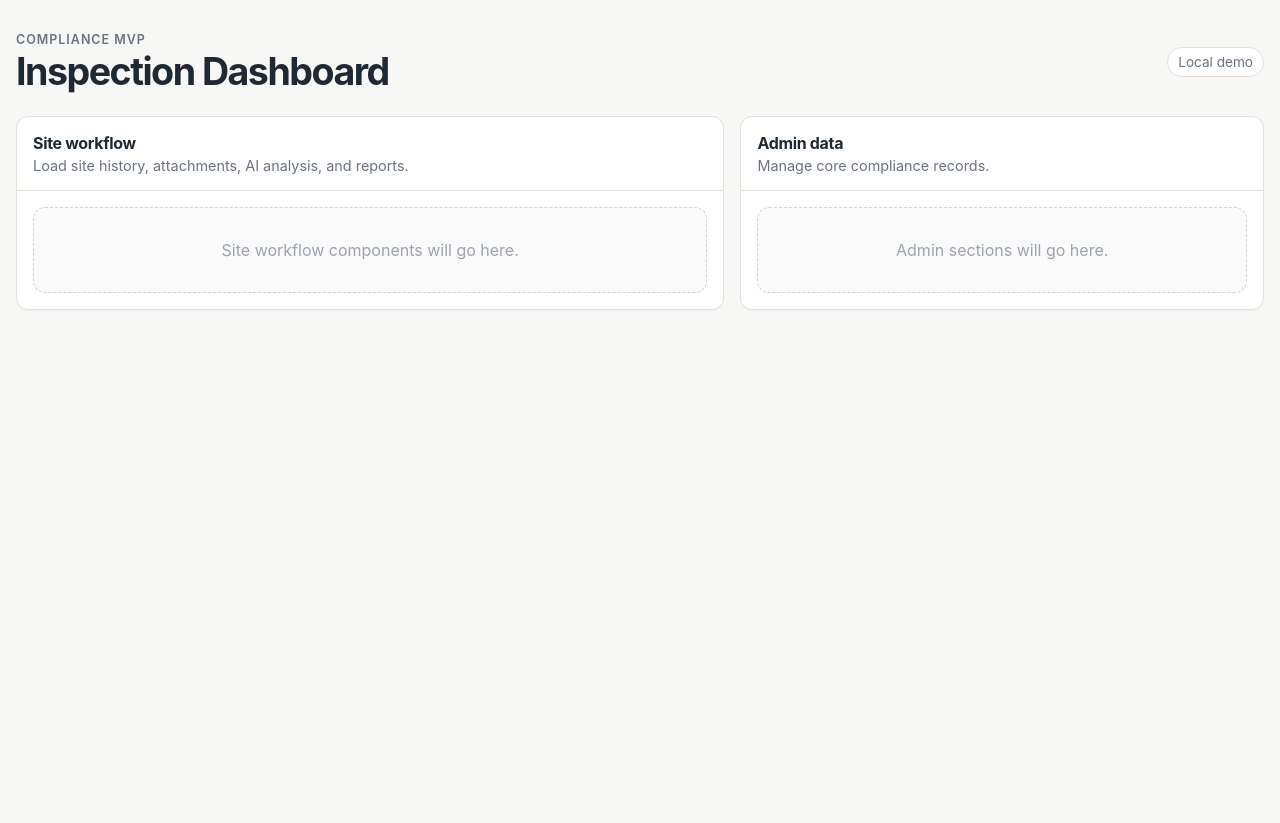
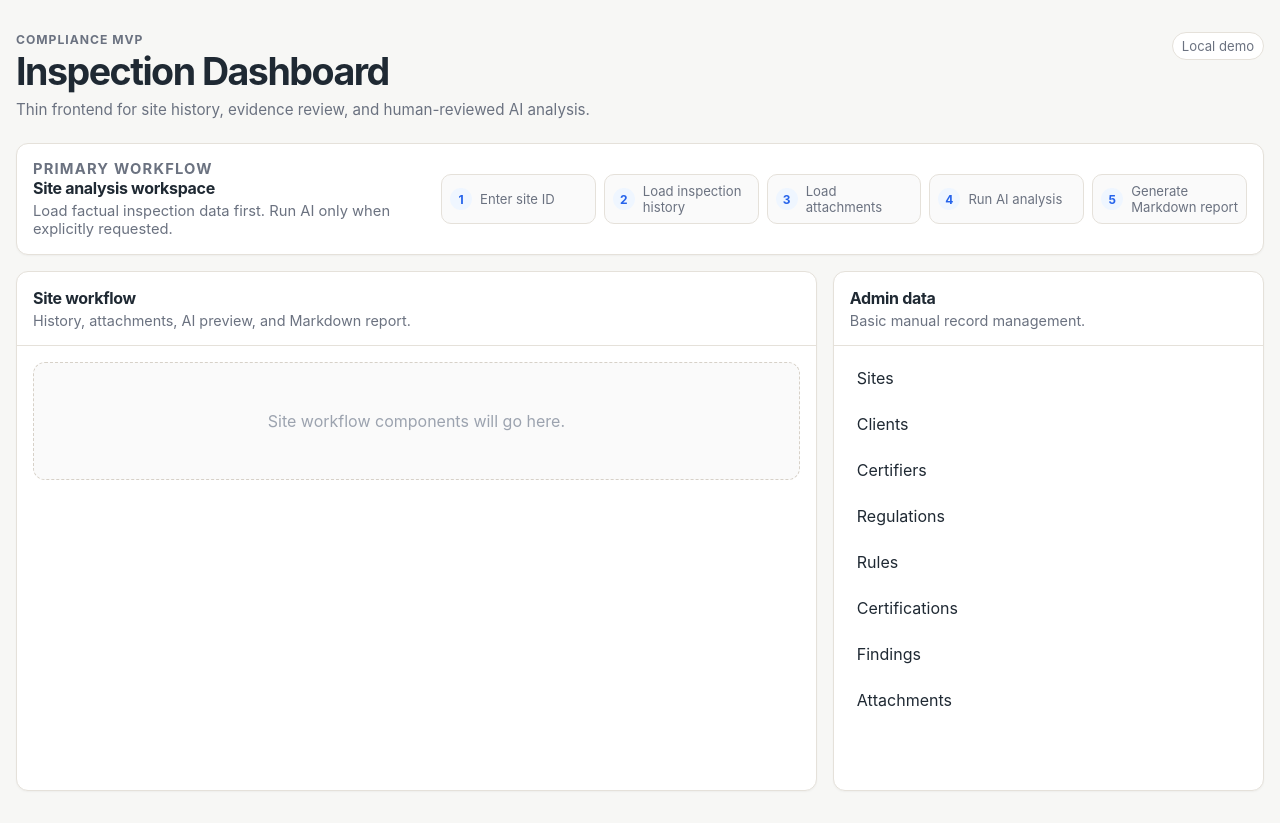
Before and after one commit to elliottbache/compliance, a React (Vite) app in the folder frontend/: page / in a window 1280 px wide. Before the commit the page ends 800 px from the top, so only its background shows below. Built offline with nearby package versions, Linux system fonts and the light colour scheme.

Commit message:
feat(frontend): enhance inspection dashboard with workflow and admin sections

```diff
--- a/frontend/src/App.css
+++ b/frontend/src/App.css
@@ -24,6 +24,8 @@
   --danger-soft: #fef2f2;
   --success: #15803d;
   --success-soft: #f0fdf4;
+  --warning: #92400e;
+  --warning-soft: #fffbeb;
   --radius: 12px;
   --shadow: 0 1px 2px rgb(0 0 0 / 0.04);
 }
@@ -50,6 +52,11 @@ button {
   cursor: pointer;
 }
 
+button:disabled {
+  cursor: not-allowed;
+  opacity: 0.6;
+}
+
 .app-shell {
   width: min(1280px, calc(100% - 32px));
   margin: 0 auto;
@@ -58,7 +65,7 @@ button {
 
 .app-header {
   display: flex;
-  align-items: center;
+  align-items: flex-start;
   justify-content: space-between;
   gap: 16px;
   margin-bottom: 24px;
@@ -67,20 +74,21 @@ button {
 .eyebrow {
   margin: 0 0 4px;
   color: var(--text-muted);
-  font-size: 0.78rem;
-  font-weight: 600;
+  font-size: 0.76rem;
+  font-weight: 700;
   letter-spacing: 0.08em;
   text-transform: uppercase;
 }
 
 h1,
 h2,
+h3,
 p {
   margin-top: 0;
 }
 
 h1 {
-  margin-bottom: 0;
+  margin-bottom: 8px;
   font-size: clamp(1.75rem, 3vw, 2.35rem);
   line-height: 1.1;
   letter-spacing: -0.04em;
@@ -92,23 +100,100 @@ h2 {
   letter-spacing: -0.02em;
 }
 
+h3 {
+  margin-bottom: 6px;
+  font-size: 0.95rem;
+}
+
 p {
   color: var(--text-muted);
 }
 
-.status-pill {
+.app-subtitle {
+  max-width: 680px;
+  margin-bottom: 0;
+  font-size: 0.95rem;
+}
+
+.status-pill,
+.badge {
+  display: inline-flex;
+  align-items: center;
   border: 1px solid var(--border);
   border-radius: 999px;
-  padding: 6px 10px;
+  padding: 5px 9px;
   background: var(--panel);
   color: var(--text-muted);
-  font-size: 0.85rem;
+  font-size: 0.82rem;
   white-space: nowrap;
+}
+
+.badge-archived {
+  border-color: var(--border-strong);
+  background: var(--panel-muted);
+  color: var(--text-soft);
+}
+
+.badge-active {
+  border-color: #bbf7d0;
+  background: var(--success-soft);
+  color: var(--success);
+}
+
+.hero-panel {
+  display: grid;
+  grid-template-columns: minmax(260px, 0.65fr) minmax(0, 1.35fr);
+  gap: 20px;
+  margin-bottom: 16px;
+  border: 1px solid var(--border);
+  border-radius: var(--radius);
+  background: var(--panel);
+  box-shadow: var(--shadow);
+  padding: 16px;
+}
+
+.hero-panel p {
+  margin-bottom: 0;
+  font-size: 0.92rem;
+}
+
+.workflow-strip {
+  display: grid;
+  grid-template-columns: repeat(5, minmax(0, 1fr));
+  gap: 8px;
+  align-self: center;
+}
+
+.workflow-step {
+  display: flex;
+  align-items: center;
+  gap: 8px;
+  min-height: 44px;
+  border: 1px solid var(--border);
+  border-radius: 10px;
+  background: var(--panel-muted);
+  padding: 8px;
+  color: var(--text-muted);
+  font-size: 0.82rem;
+}
+
+.workflow-step span {
+  display: inline-flex;
+  align-items: center;
+  justify-content: center;
+  flex: 0 0 22px;
+  width: 22px;
+  height: 22px;
+  border-radius: 999px;
+  background: var(--accent-soft);
+  color: var(--accent);
+  font-size: 0.75rem;
+  font-weight: 700;
 }
 
 .dashboard-grid {
   display: grid;
-  grid-template-columns: minmax(0, 1.15fr) minmax(320px, 0.85fr);
+  grid-template-columns: minmax(0, 1.3fr) minmax(300px, 0.7fr);
   gap: 16px;
 }
 
@@ -117,6 +202,10 @@ p {
   border-radius: var(--radius);
   background: var(--panel);
   box-shadow: var(--shadow);
+}
+
+.panel-large {
+  min-height: 520px;
 }
 
 .panel-header {
@@ -138,23 +227,126 @@ p {
   border: 1px dashed var(--border-strong);
   border-radius: var(--radius);
   background: var(--panel-muted);
-  padding: 32px 16px;
+  padding: 48px 16px;
   color: var(--text-soft);
   text-align: center;
 }
 
-@media (max-width: 850px) {
+.section-list {
+  display: grid;
+  gap: 6px;
+  padding: 12px;
+}
+
+.section-button {
+  width: 100%;
+  border: 1px solid transparent;
+  border-radius: 10px;
+  background: transparent;
+  padding: 9px 10px;
+  color: var(--text);
+  text-align: left;
+}
+
+.section-button:hover {
+  border-color: var(--border);
+  background: var(--panel-muted);
+}
+
+.button-row {
+  display: flex;
+  flex-wrap: wrap;
+  gap: 8px;
+}
+
+.button {
+  border: 1px solid var(--border-strong);
+  border-radius: 9px;
+  background: var(--panel);
+  padding: 8px 11px;
+  color: var(--text);
+  font-size: 0.9rem;
+}
+
+.button:hover {
+  background: var(--panel-muted);
+}
+
+.button-primary {
+  border-color: var(--accent);
+  background: var(--accent);
+  color: white;
+}
+
+.button-primary:hover {
+  background: #1d4ed8;
+}
+
+.input,
+.textarea,
+.select {
+  width: 100%;
+  border: 1px solid var(--border-strong);
+  border-radius: 9px;
+  background: white;
+  padding: 8px 10px;
+  color: var(--text);
+}
+
+.textarea {
+  min-height: 160px;
+  resize: vertical;
+}
+
+.error-box {
+  border: 1px solid #fecaca;
+  border-radius: 10px;
+  background: var(--danger-soft);
+  padding: 10px 12px;
+  color: var(--danger);
+  font-size: 0.9rem;
+}
+
+.muted {
+  color: var(--text-muted);
+}
+
+.code-box {
+  overflow: auto;
+  border: 1px solid var(--border);
+  border-radius: 10px;
+  background: #111827;
+  padding: 12px;
+  color: #e5e7eb;
+  font-size: 0.82rem;
+  line-height: 1.5;
+}
+
+@media (max-width: 950px) {
+  .hero-panel {
+    grid-template-columns: 1fr;
+  }
+
+  .workflow-strip {
+    grid-template-columns: repeat(2, minmax(0, 1fr));
+  }
+
+  .dashboard-grid {
+    grid-template-columns: 1fr;
+  }
+}
+
+@media (max-width: 640px) {
   .app-shell {
     width: min(100% - 20px, 1280px);
     padding: 20px 0;
   }
 
   .app-header {
-    align-items: flex-start;
     flex-direction: column;
   }
 
-  .dashboard-grid {
+  .workflow-strip {
     grid-template-columns: 1fr;
   }
 }
--- a/frontend/src/App.tsx
+++ b/frontend/src/App.tsx
@@ -1,3 +1,22 @@
+const workflowItems = [
+  "Enter site ID",
+  "Load inspection history",
+  "Load attachments",
+  "Run AI analysis",
+  "Generate Markdown report",
+];
+
+const adminSections = [
+  "Sites",
+  "Clients",
+  "Certifiers",
+  "Regulations",
+  "Rules",
+  "Certifications",
+  "Findings",
+  "Attachments",
+];
+
 function App() {
   return (
     <main className="app-shell">
@@ -5,17 +24,41 @@ function App() {
         <div>
           <p className="eyebrow">Compliance MVP</p>
           <h1>Inspection Dashboard</h1>
+          <p className="app-subtitle">
+            Thin frontend for site history, evidence review, and human-reviewed
+            AI analysis.
+          </p>
         </div>
 
         <div className="status-pill">Local demo</div>
       </header>
 
+      <section className="hero-panel">
+        <div>
+          <p className="eyebrow">Primary workflow</p>
+          <h2>Site analysis workspace</h2>
+          <p>
+            Load factual inspection data first. Run AI only when explicitly
+            requested.
+          </p>
+        </div>
+
+        <div className="workflow-strip">
+          {workflowItems.map((item, index) => (
+            <div className="workflow-step" key={item}>
+              <span>{index + 1}</span>
+              {item}
+            </div>
+          ))}
+        </div>
+      </section>
+
       <section className="dashboard-grid">
-        <section className="panel">
+        <section className="panel panel-large">
           <div className="panel-header">
             <div>
               <h2>Site workflow</h2>
-              <p>Load site history, attachments, AI analysis, and reports.</p>
+              <p>History, attachments, AI preview, and Markdown report.</p>
             </div>
           </div>
 
@@ -24,18 +67,22 @@ function App() {
           </div>
         </section>
 
-        <section className="panel">
+        <aside className="panel">
           <div className="panel-header">
             <div>
               <h2>Admin data</h2>
-              <p>Manage core compliance records.</p>
+              <p>Basic manual record management.</p>
             </div>
           </div>
 
-          <div className="placeholder-box">
-            Admin sections will go here.
+          <div className="section-list">
+            {adminSections.map((section) => (
+              <button className="section-button" key={section} type="button">
+                {section}
+              </button>
+            ))}
           </div>
-        </section>
+        </aside>
       </section>
     </main>
   );
```
